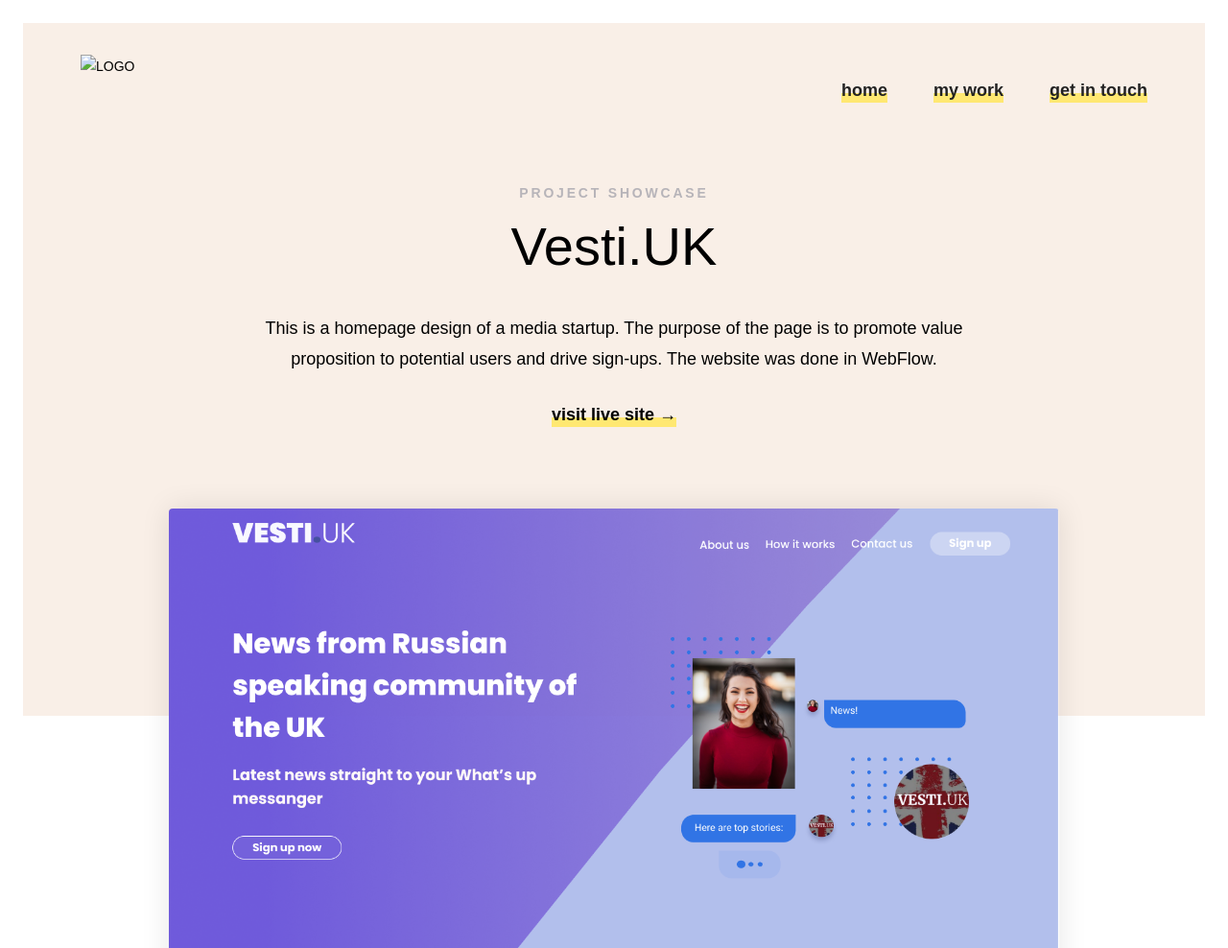
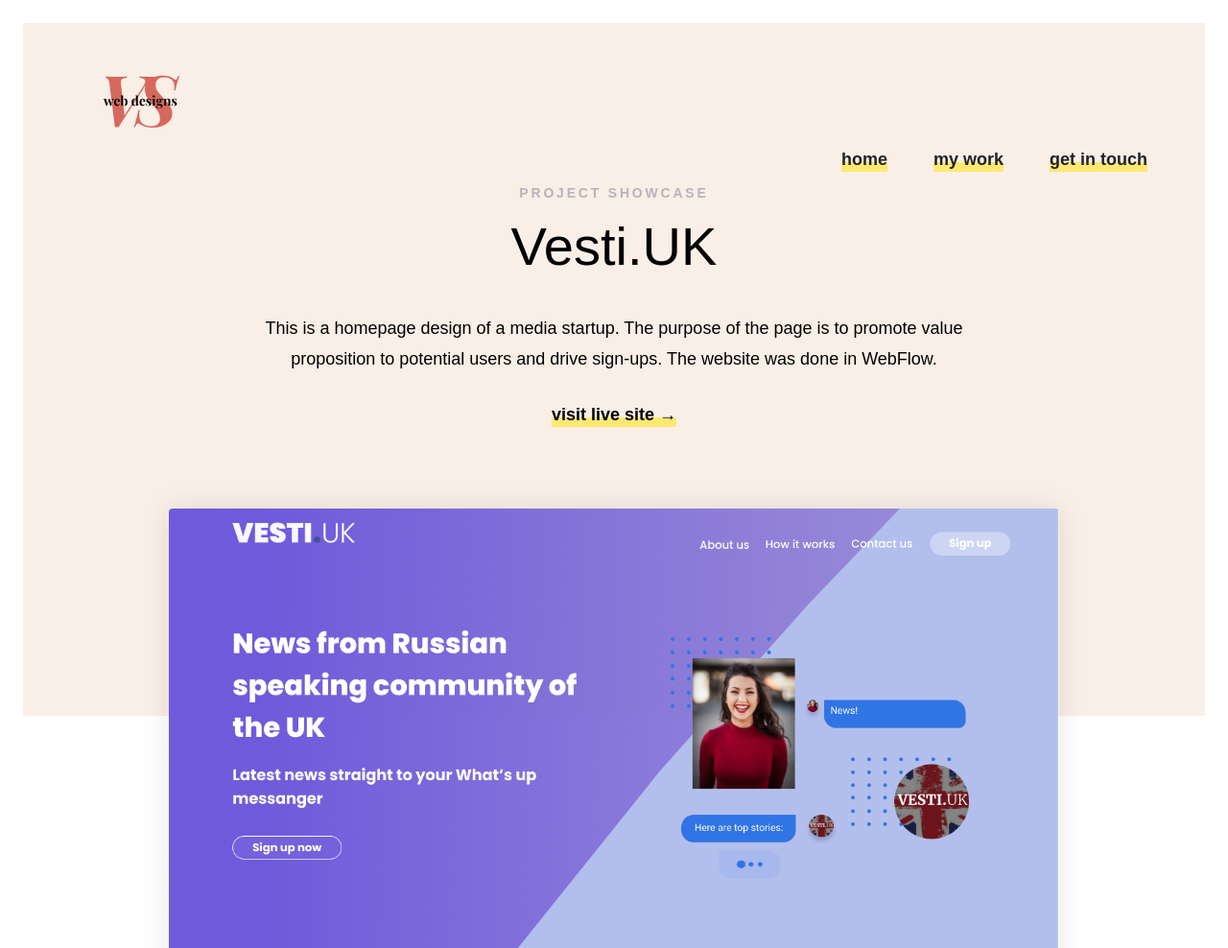
Before and after one commit to Vadim-SV/designportfolio, a plain HTML site: page pages/vestiuk.html in a window 1280 px wide. Shown: the top 988 px of the page at 96% size. Drawn offline with nearby package versions, Linux system fonts and the light colour scheme; a script that the page names is missing.

Commit message:
resolved logo error

```diff
--- a/pages/vestiuk.html
+++ b/pages/vestiuk.html
@@ -39,7 +39,7 @@
   <link href="images/webclip.png" rel="apple-touch-icon">
 </head>
 <body>
-  <div data-collapse="tiny" data-animation="default" data-duration="400" role="banner" class="navbar w-nav"><img width="120" alt="LOGO" src="./images/vs-designs-logo.svg" class="">
+  <div data-collapse="tiny" data-animation="default" data-duration="400" role="banner" class="navbar w-nav"><img width="120" alt="LOGO" src="../images/vs-designs-logo.svg" class="">
     <div class="container w-container"><a href="index.html" class="brand w-nav-brand"></a>
       <nav role="navigation" class="nav-menu w-nav-menu"><a href="../home.html" class="nav-link yellow-link w-nav-link">home</a><a href="../home.html" class="nav-link yellow-link w-nav-link">my work</a><a href="#Contact" class="nav-link yellow-link w-nav-link">get in touch</a></nav>
       <div class="menu-button w-nav-button">
```
